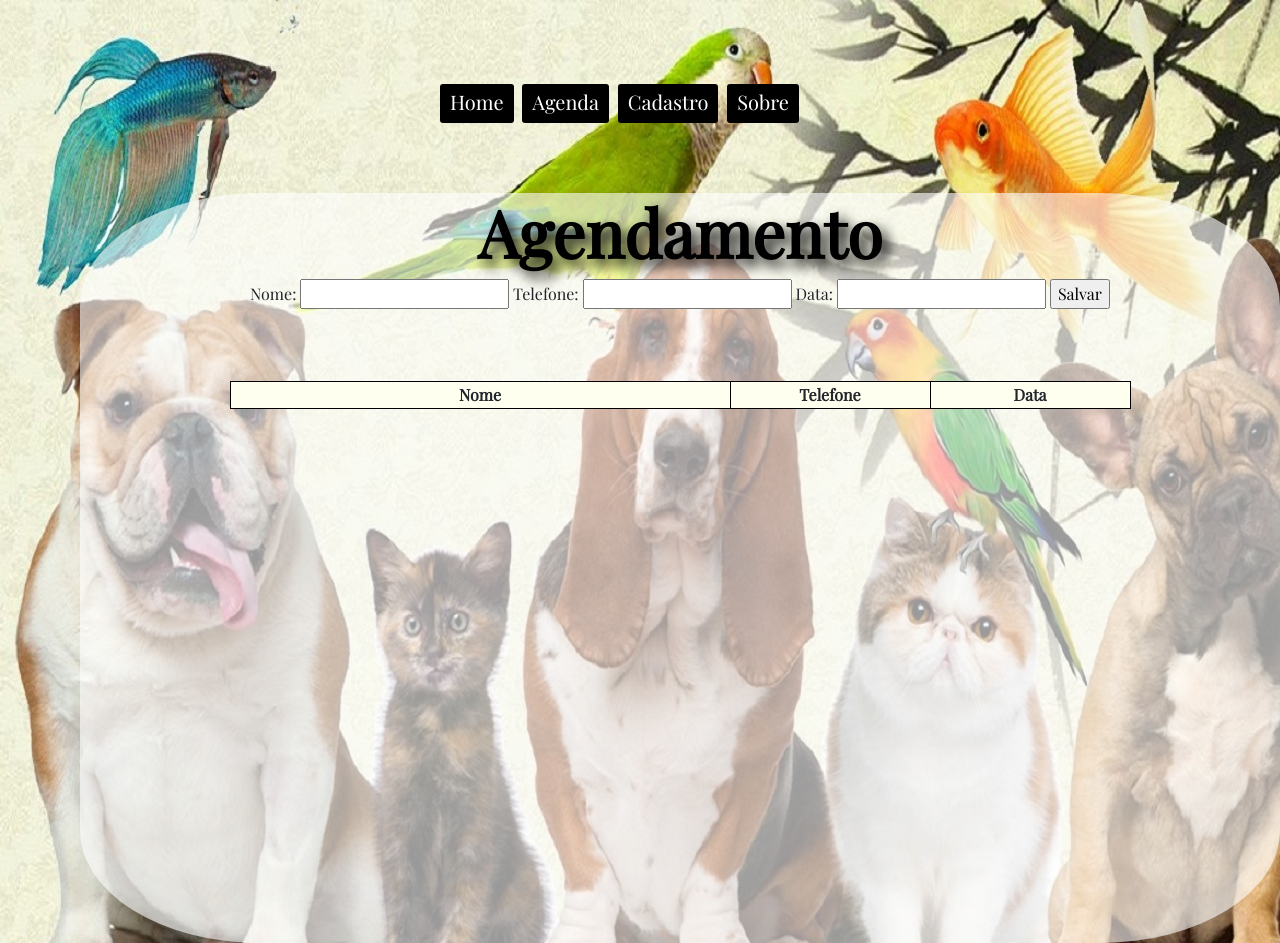
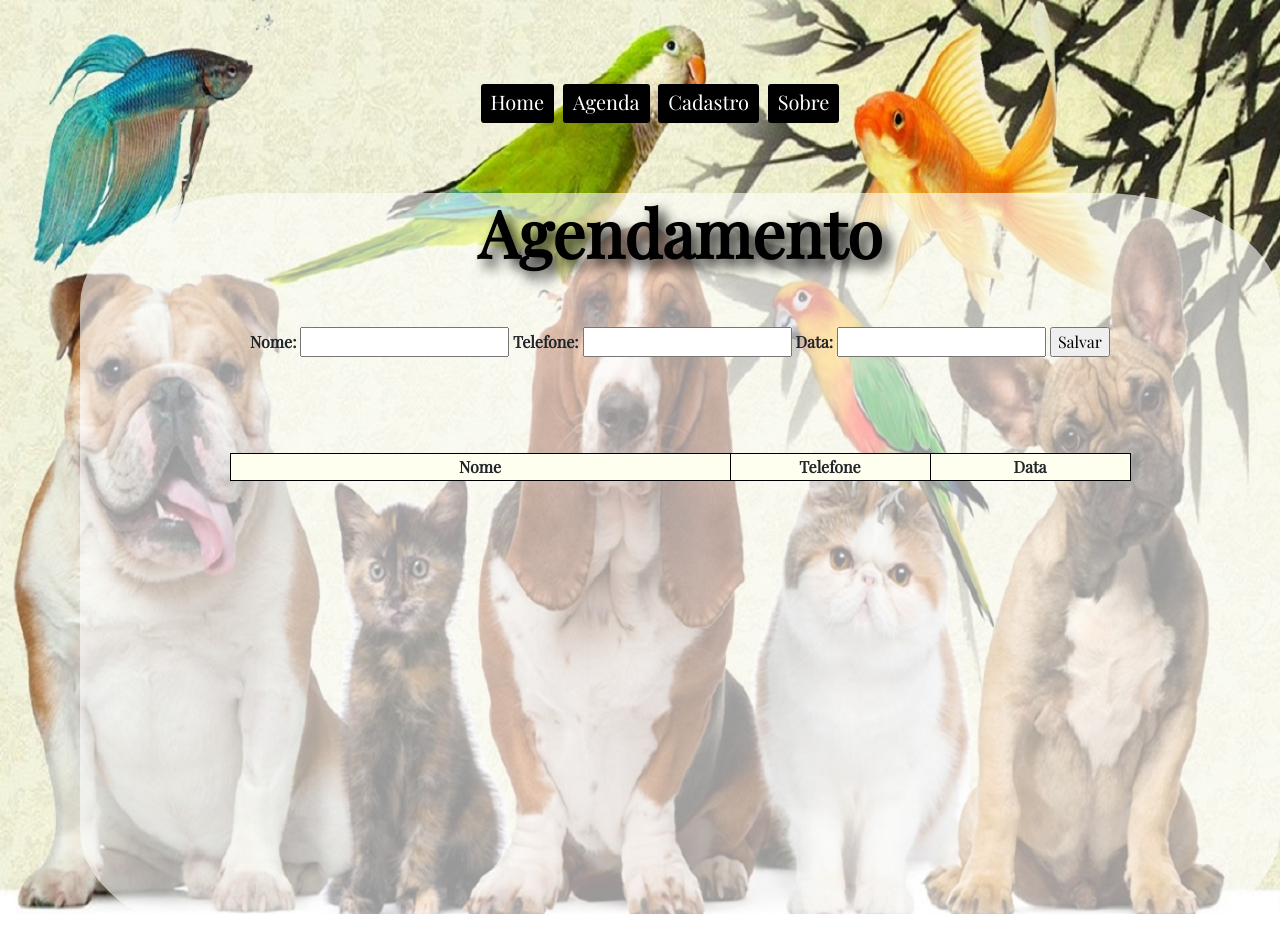
Before and after one commit to diegortx/sitePetShop, a plain HTML site: page Site Pet Shop/pages/agenda.html in a window 1280 px wide. Drawn offline with nearby package versions, Linux system fonts and the light colour scheme.

Commit message:
Final, Telas salvando e consulta.

```diff
--- a/Site Pet Shop/css/estilo.css
+++ b/Site Pet Shop/css/estilo.css
@@ -1,6 +1,11 @@
 
 body{
 	font-family: 'Playfair Display', serif;
+
+    -webkit-background-size: cover;
+    -moz-background-size: cover;
+    -o-background-size: cover;
+    background-size: cover;
 
 }
 #assinatura{
@@ -10,6 +15,8 @@ body{
 #divMenu{
 	text-align: center;
 	text-anchor: middle;
+	display: flex;
+	justify-content: center;
 }
 
 #divForm{
@@ -18,8 +25,10 @@ body{
 	border-radius:10%;
 
 
+}
 
-
+#menuInserir{
+	font-weight: bold;
 }
 th{
 	text-align: center
--- a/Site Pet Shop/pages/agenda.html
+++ b/Site Pet Shop/pages/agenda.html
@@ -9,6 +9,7 @@
 	<link href="https://fonts.googleapis.com/css?family=Playfair+Display" rel="stylesheet">
 <body id="fundoIndex">
 
+    <div id="divMenu" >
 		<ul  id="menu" >
 			<li><a href="../index.html">Home</a></li>
 			<li><a href="agenda.html">Agenda</a></li>
@@ -16,13 +17,16 @@
 			<li><a href="sobre.html">Sobre</a></li>
 
 		</ul>
+		</div>
+
 <center>	<div id="circuloTexto">
-		<center><h1>Agendamento </h1></center>
+		<center><h1>Agendamento </h1></center><br><br>
+    <div id="menuInserir">
     Nome: <input type="text" id="name" />
     Telefone: <input type="text" id="telefone" />
     Data: <input type="text" id="data" />
-
     <input type="button" value="Salvar" id="btnAdd" />
+    </div>
     <br>
 
     <table  id="tableItems" class="comBordaSimples">
```
Also changed, not shown: Site Pet Shop/index.html (+1 -1 lines), Site Pet Shop/pages/cadastro.html (+4 -3 lines), Site Pet Shop/pages/sobre.html (+2 -1 lines). Lines whose indentation alone changed are shown as unchanged.
